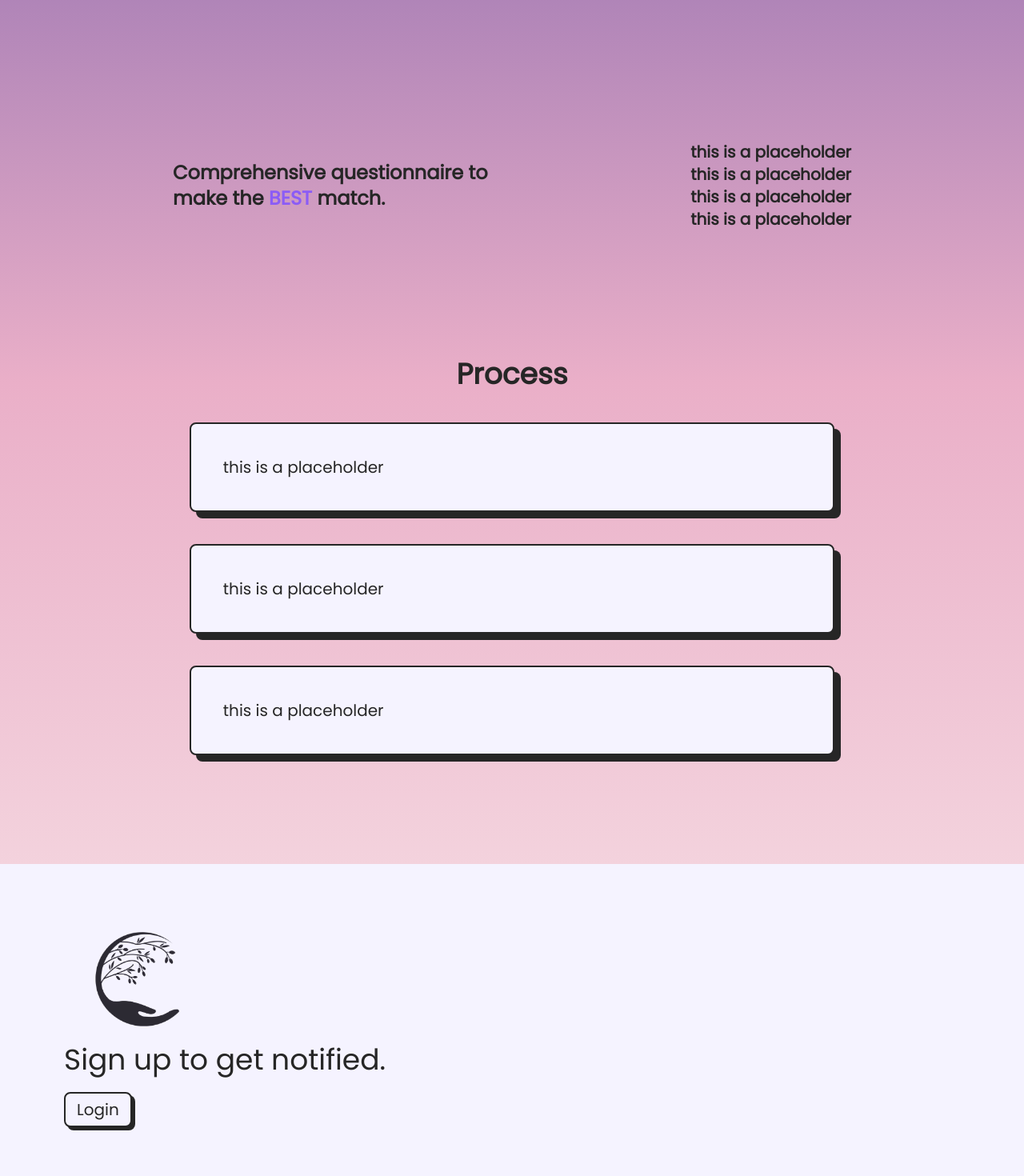
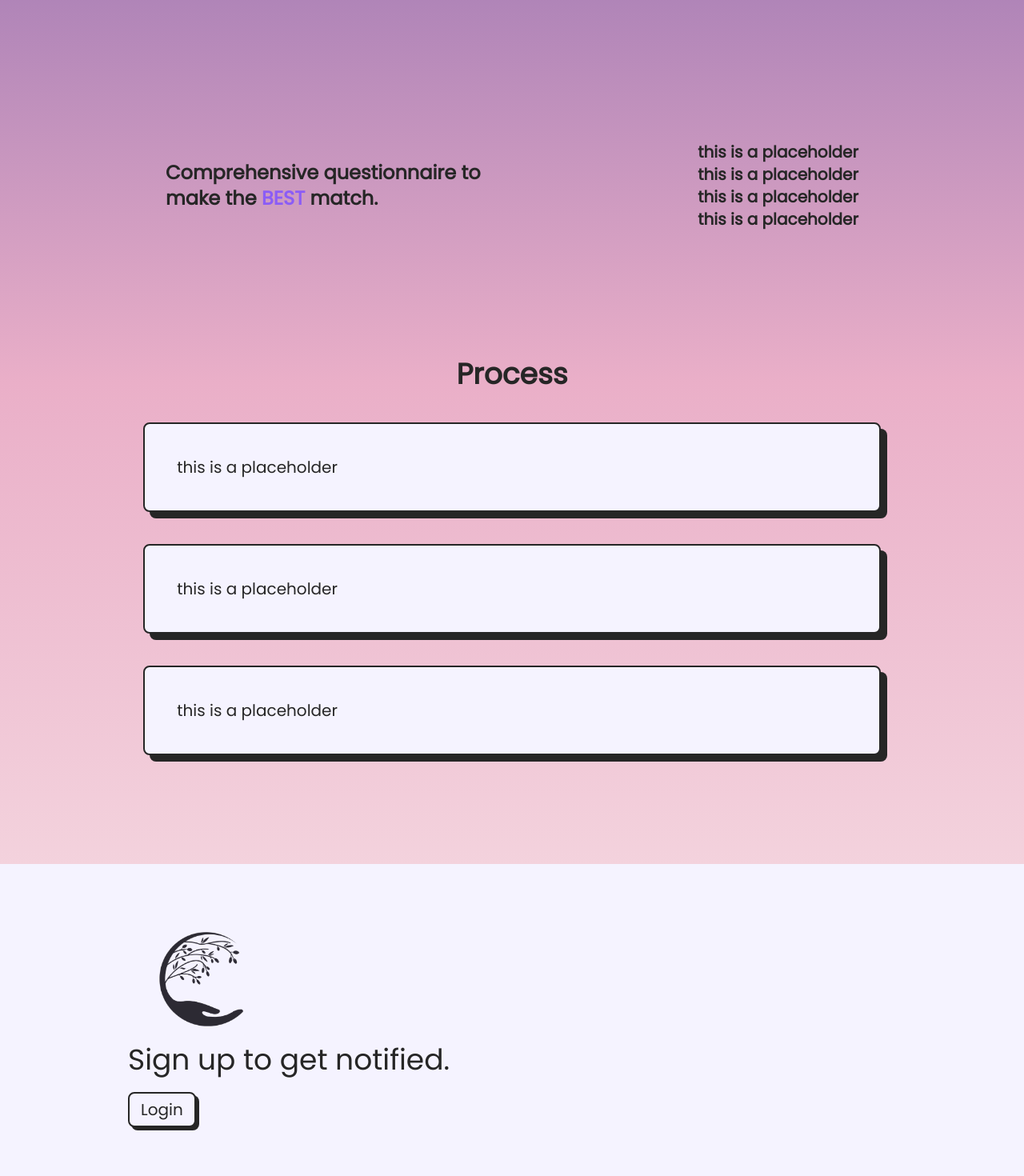
Before and after one commit to notzree/athena, a Next.js app in the folder athena-webapp/: page / in a window 1280 px wide. Shown: the part 620-2090 px from the top of the page at 80% size. Built offline with nearby package versions, Linux system fonts and the light colour scheme.

Commit message:
fixed margins

```diff
--- a/athena-webapp/app/(unauth-group)/page.tsx
+++ b/athena-webapp/app/(unauth-group)/page.tsx
@@ -35,7 +35,7 @@ export default function Home() {
             </div>
           </div>
         </div>
-        <div className="m-20 p-10 text-neutral-800 font-bold flex flex-row justify-center items-center">
+        <div className="m-10 py-20 text-neutral-800 font-bold flex flex-row justify-center items-center">
           <div className="text-2xl w-1/2">
             Comprehensive questionnaire to make the{" "}
             <span className="text-violet-500">BEST</span> match.
--- a/athena-webapp/app/globals.css
+++ b/athena-webapp/app/globals.css
@@ -10,7 +10,6 @@ body {
 
 * {
   font-family: "Poppins";
-  /* border: 1px solid red; */
 }
 
 .box-shadow {
--- a/athena-webapp/components/LandingFooter.tsx
+++ b/athena-webapp/components/LandingFooter.tsx
@@ -7,13 +7,15 @@ import Logo from "../public/dark.png";
 export default function LandingFooter() {
   return (
     <>
-      <div className="w-screen h-1/2 bg-violet-50 flex flex-col gap-5 p-20 ">
+      <div className="w-screen bg-violet-50 p-20 ">
+        <div className="flex flex-col gap-5 mx-20">
           <Image width="200" height="200" src={Logo} alt="athena light logo" />
           <div className="text-4xl text-neutral-800">
             Sign up to get notified.
           </div>
           <div className="w-1/5">
             <LoginButton />
+          </div>
         </div>
       </div>
       <div className="mx-auto max-w-screen-xl bg-neutral-800 px-6 py-3">
--- a/athena-webapp/components/LandingProcess.tsx
+++ b/athena-webapp/components/LandingProcess.tsx
@@ -20,7 +20,7 @@ export default function Example() {
       <Accordion
         open={openA1}
         onClick={() => handleOpen(setOpenA1, openA1)}
-        className="w-[63%] bg-violet-50 border-neutral-800 border-2 box-shadow p-6 px-10 rounded-lg mb-10"
+        className="w-[72%] bg-violet-50 border-neutral-800 border-2 box-shadow p-6 px-10 rounded-lg mb-10"
       >
         <AccordionHeader
           className={`border-b-0 transition-colors ${
@@ -37,7 +37,7 @@ export default function Example() {
       <Accordion
         open={openA2}
         onClick={() => handleOpen(setOpenA2, openA2)}
-        className="w-[63%] bg-violet-50 border-neutral-800 border-2 box-shadow p-6 px-10 rounded-lg mb-10"
+        className="w-[72%] bg-violet-50 border-neutral-800 border-2 box-shadow p-6 px-10 rounded-lg mb-10"
       >
         <AccordionHeader
           className={`border-b-0 transition-colors ${
@@ -54,7 +54,7 @@ export default function Example() {
       <Accordion
         open={openA3}
         onClick={() => handleOpen(setOpenA3, openA3)}
-        className="w-[63%] bg-violet-50 border-neutral-800 border-2 box-shadow p-6 px-10 rounded-lg mb-10"
+        className="w-[72%] bg-violet-50 border-neutral-800 border-2 box-shadow p-6 px-10 rounded-lg mb-10"
       >
         <AccordionHeader
           className={`border-b-0 transition-colors ${
```
Lines whose indentation alone changed are shown as unchanged.
